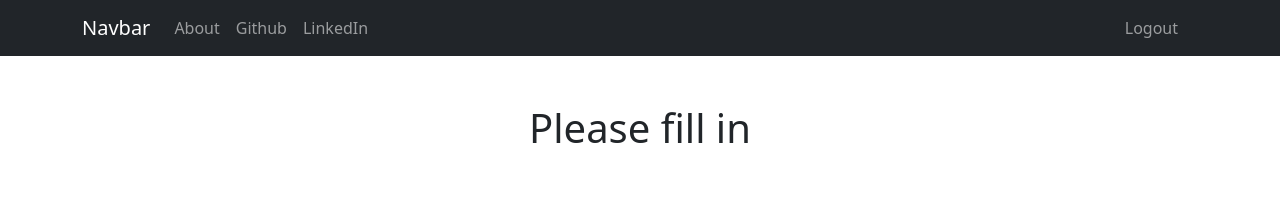
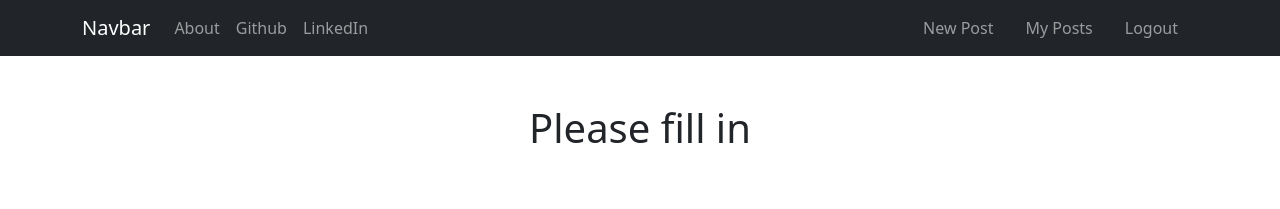
Before and after one commit to Hiwa2719/site_project, a Django app: page /post/create/ in a window 1280 px wide. Shown: the top 209 px of the page. Run offline with Django 4.2, Linux system fonts and the light colour scheme; the visitor is signed in with stand-in values (Sample User, id 1); some libraries are stand-ins or nearby versions.

Commit message:
added MyPost view and url

```diff
--- a/blog/urls.py
+++ b/blog/urls.py
@@ -14,6 +14,7 @@ urlpatterns = [
         path('create/', views.PostCreateView.as_view(), name='post_create'),
         path('update/<int:pk>/', views.PostUpdateView.as_view(), name='post_update'),
         path('delete/<int:pk>/', views.PostDeleteView.as_view(), name='post_delete'),
+        path('mine/', views.MyPosts.as_view(), name='my_posts'),
     ])),
     path('about/', views.AboutView.as_view(), name='about'),
 ]
--- a/blog/views.py
+++ b/blog/views.py
@@ -74,3 +74,9 @@ class CommentDeleteView(UserEditCheckMixin, DeleteView):
     model = Comment
     template_name = 'blog/post_confirm_delete.html'
     success_url = reverse_lazy('blog:index')
+
+
+class MyPosts(LoginRequiredMixin, ListView):
+    def get_queryset(self):
+        author = self.request.user
+        return Post.objects.filter(published_date__lte=timezone.now(), author=author)
--- a/templates/base.html
+++ b/templates/base.html
@@ -26,7 +26,14 @@
                     <a class="nav-link" aria-current="page" href="https://www.linkedin.com">LinkedIn</a>
                    </li>
                 {% if request.user.is_authenticated %}
+
                     <li class="nav-item ms-auto">
+                        <a class="nav-link" aria-current="page" href="{% url 'blog:post_create' %}">New Post</a>
+                    </li>
+                    <li class="nav-item mx-3">
+                        <a class="nav-link" aria-current="page" href="{% url 'blog:my_posts' %}">My Posts</a>
+                    </li>
+                    <li class="nav-item">
                         <a class="nav-link" aria-current="page" href="{% url 'logout' %}">Logout</a>
                     </li>
                 {% else %}
```
